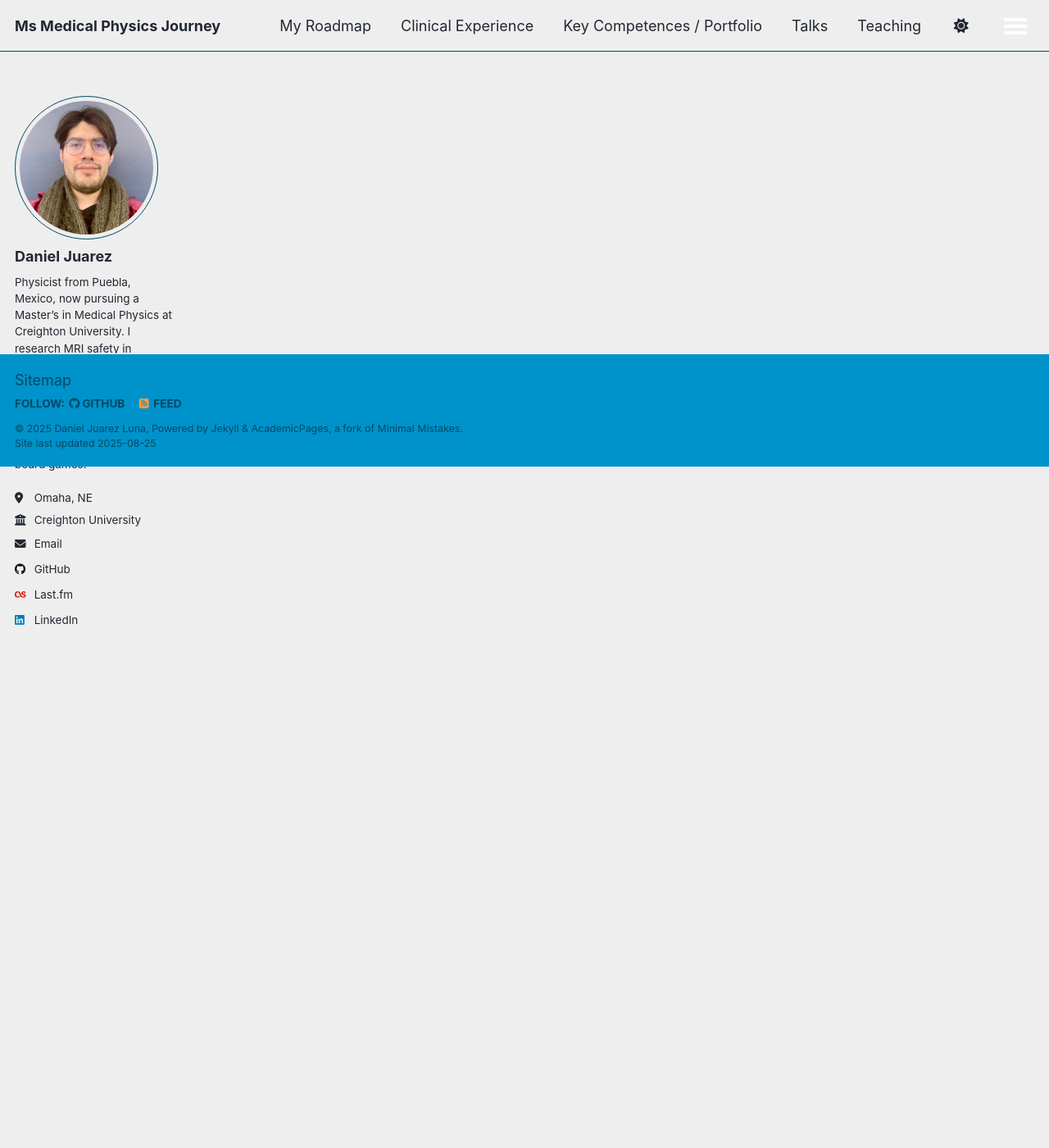
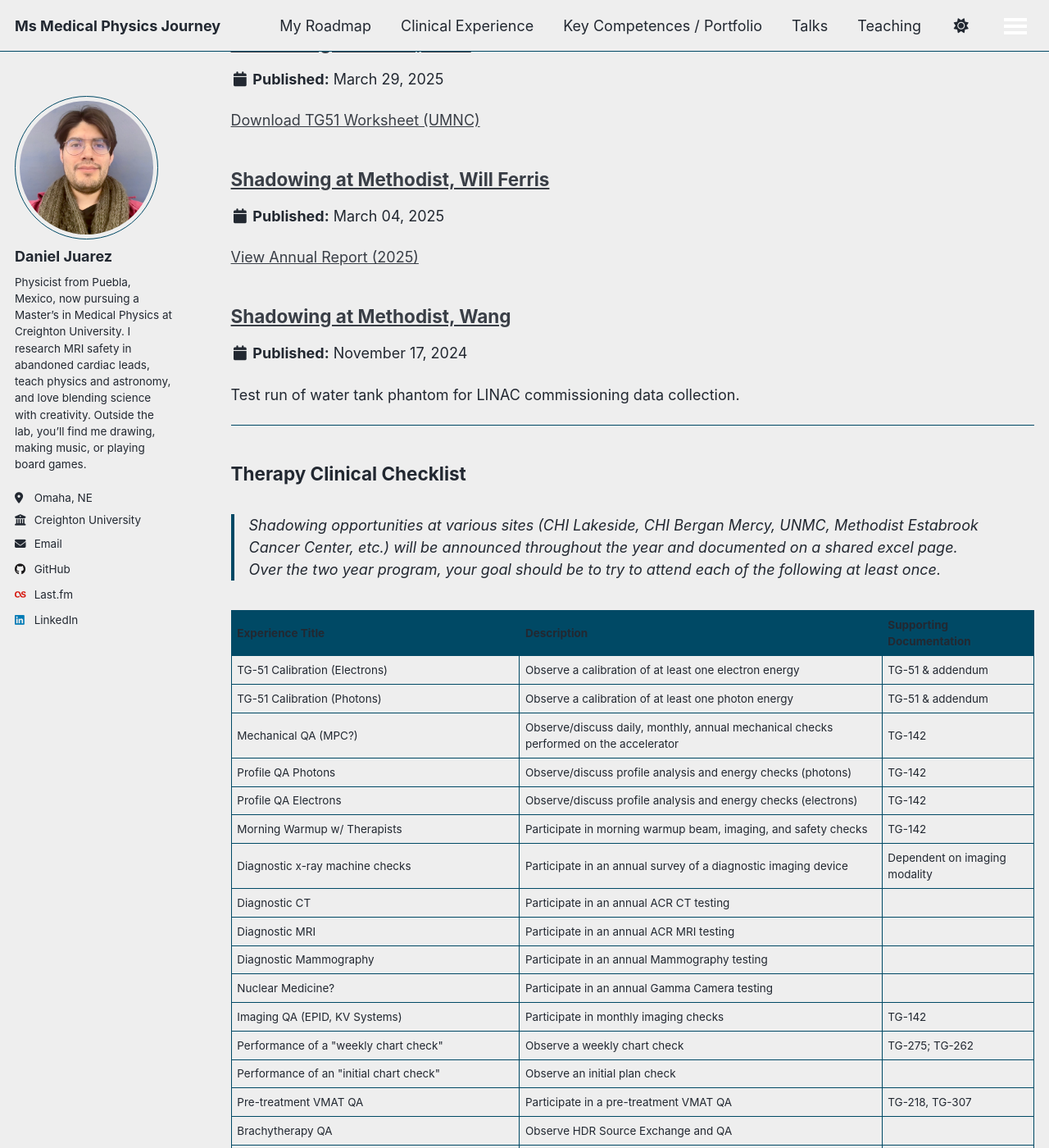
Before and after one commit to Zslw/Zslw.github.io, a Jekyll site: the page built from _pages/clinical.html, in a window 1280 px wide and 1400 px high, scrolled down 831 px. Shown: the whole window at 82% size. Built offline with Jekyll 4.4.1, drawn with Linux system fonts in a browser that asks for light colours; a script that is not in the unit is left out; some of the changed text lies outside the part shown.

Commit message:
clinical experiences added

```diff
--- /dev/null
+++ b/_clinical/Shadowing at Methodist, TG51.md
@@ -0,0 +1,18 @@
+---
+layout: single
+title: "Shadowing at Methodist, Will Ferris"
+collection: clinical
+category: Therapeutic
+type: ""
+permalink: /clinical/2025-spring-clinical-5
+venue: "Methodist Estabrook Cancer Center"
+date: 2025-03-04
+time: 3hrs
+Supervisor: Will Ferris, Medical Physicist
+location: "Omaha, NE"
+description: ""
+docs: "TG51 Worksheet Checklist"
+completed: true
+---
+
+[View Annual Report (2025)](/files/MECC%20TB%20Annual%202025.xlsx)
--- /dev/null
+++ b/_clinical/Shadowing at Methodist, Wang.md
@@ -0,0 +1,92 @@
+---
+layout: single
+title: "Shadowing at Methodist, Wang"
+collection: clinical
+category: therapeutic
+type: ""
+permalink: /clinical/2024-fall-clinical-1
+venue: "Methodist Estabrook Cancer Center"
+date: 2024-11-17
+time: 3hrs
+Supervisor: Dr. Xin Wang
+location: "Omaha, NE"
+description: "Test run of water tank phantom for LINAC commissioning"
+docs: "TG-51, TG-142"
+completed: true
+---
+
+Test run of water tank phantom for LINAC commissioning data collection.
+
+
+# Clinical Shadowing Report – Radiotherapy Dosimetry
+
+**Student Name:** *Daniel Juarez*
+**Date of Shadowing:** 2024-11-17
+**Location:** Methodist Estabrook Cancer Center
+**Supervising Physician/Technologist:** Dr. Xin Wang
+**Duration:** 3 hours
+
+---
+
+## Overview of the Clinical Event
+
+- **Clinical Setting:**
+  Radiotherapy physics team preparing LINAC commissioning measurements using a water tank phantom under guidance of a board-certified medical physicist.
+
+- **Cases Observed:**
+  1. Water tank phantom setup and calibration.
+  2. Detector positioning and 1D/3D alignment techniques.
+  3. Initial beam data collection and troubleshooting anomalies in dosimetry readings.
+
+---
+
+## Procedures and Protocols
+
+- **Procedure Workflow:**
+  The water tank phantom was positioned within the LINAC treatment room and aligned using optical and mechanical tools. The radiation detector was calibrated and positioned, followed by initial measurements to ensure detector consistency. A brief scan sequence was performed to assess beam characteristics such as central axis dose, profile symmetry, and signal quality.
+
+- **Notable Protocol Aspects:**
+  - Use of water for its tissue-equivalent properties due to its effective atomic number, mass attenuation, and absorption coefficients.
+  - 1D calibration: set SSD, optically and mechanically aligned detector, positioned chamber using optical tools.
+  - 3D calibration: centered the detector and ensured phantom alignment within the water tank.
+  - Noted a step-like curve with side wobbling in readings, which was corrected by repositioning the outer chamber.
+  - Air bubbles introduced by the phantom's pump required troubleshooting to stabilize measurements.
+
+---
+
+## Interaction with Radiology Professionals
+
+- **Staff Engagement:**
+  Dr. Xin Wang guided the process, offering clear explanations and connecting theoretical principles to the hands-on workflow of commissioning and dosimetry calibration.
+
+- **Reading Room Experience (if applicable):**
+  Not applicable.
+
+---
+
+## Reflections and Insights
+
+- **Clinical vs. Academic Knowledge:**
+  This experience deepened my understanding of radiotherapy dosimetry and its application in ensuring the accuracy and quality of radiation therapy delivery. It reinforced theoretical knowledge learned in class with real-world procedures.
+
+- **Professional Development Takeaways:**
+  Gained practical insight into dosimetry QA, the importance of precise detector positioning, and how to handle unexpected calibration issues under pressure.
+
+- **Personal Reflections:**
+  The session highlighted the attention to detail, teamwork, and troubleshooting skills required in clinical physics. It strengthened my appreciation for the precision and responsibility inherent in the commissioning process.
+
+---
+
+## Summary
+
+- **Main Lessons Learned:**
+  - Practical knowledge of water tank phantom setup and calibration.
+  - Understanding of TG-51 commissioning procedures.
+  - Problem-solving during pump-induced air bubbles and calibration anomalies.
+  - Hands-on experience analyzing beam profiles and central axis dose.
+
+- **Remaining Questions/Curiosities:**
+  - How are the results of this initial test run used to finalize LINAC calibration for clinical treatment?
+  - What are the follow-up QA steps after beam data collection?
+
+---
--- /dev/null
+++ b/_clinical/Shadowing at Methodist, Will Ferris.md
@@ -0,0 +1,21 @@
+---
+layout: single
+title: "Shadowing at Methodist, Will Ferris"
+collection: clinical
+category: therapeutic
+type: "Therapeutic QA"
+permalink: /clinical/2025-summer-clinical-2
+venue: "Methodist Estabrook Cancer Center"
+date: 2025-08-01
+time: 3hrs
+Supervisor: Will Ferris, Medical Physicist
+location: "Omaha, NE"
+description: "Initial tour of all imaging suites, including MRI, CT, Nuclear Medicine, Mammography, Fluoroscopy, X-ray, Ultrasound, and Interventional Radiology."
+docs: "Imaging Checklist"
+completed: true
+---
+
+
+TG 142
+
+CT QA and Linac QA
--- /dev/null
+++ b/_clinical/Shadowing at UNMC, TG51.md
@@ -0,0 +1,20 @@
+---
+layout: single
+title: "Shadowing at UNMC, TG51"
+collection: clinical
+category: Therapeutic
+type: "Class Tour"
+permalink: /clinical/2025-spring-clinical-4
+venue: "UNMC, Radiation Oncology"
+date: 2025-03-29
+time: 3hr
+Supervisor: Diane Schott, Medical Physicist
+location: "Omaha, NE"
+description: "Clinical Laboratory Session on TG 51 and TG 142"
+docs: "TG51 Worksheet UMNC.pdf"
+completed: true
+---
+
+
+
+[Download TG51 Worksheet (UMNC)](/files/TG51%20Worksheet%20UMNC.pdf)
--- a/_config.yml
+++ b/_config.yml
@@ -276,7 +276,7 @@ defaults:
   # _clinical
   - scope:
       path: ""
-      type: clincal
+      type: clinical
     values:
       layout: single
       author_profile: true
--- a/_pages/clinical.html
+++ b/_pages/clinical.html
@@ -10,3 +10,203 @@ author_profile: true
 {% for post in site.clinical reversed %}
   {% include archive-single.html %}
 {% endfor %}
+
+<hr>
+
+<section id="therapy-clinical-checklist">
+  <h2>Therapy Clinical Checklist</h2>
+
+  <blockquote>
+    <p>
+      Shadowing opportunities at various sites (CHI Lakeside, CHI Bergan Mercy, UNMC, Methodist Estabrook Cancer Center, etc.) will be announced throughout the year and documented on a shared excel page.<br>
+      Over the two year program, your goal should be to try to attend each of the following at least once.
+    </p>
+  </blockquote>
+
+  <table>
+    <thead>
+      <tr>
+        <th>Experience Title</th>
+        <th>Description</th>
+        <th>Supporting Documentation</th>
+      </tr>
+    </thead>
+    <tbody>
+      <tr>
+        <td>TG-51 Calibration (Electrons)</td>
+        <td>Observe a calibration of at least one electron energy</td>
+        <td>TG-51 &amp; addendum</td>
+      </tr>
+      <tr>
+        <td>TG-51 Calibration (Photons)</td>
+        <td>Observe a calibration of at least one photon energy</td>
+        <td>TG-51 &amp; addendum</td>
+      </tr>
+      <tr>
+        <td>Mechanical QA (MPC?)</td>
+        <td>Observe/discuss daily, monthly, annual mechanical checks performed on the accelerator</td>
+        <td>TG-142</td>
+      </tr>
+      <tr>
+        <td>Profile QA Photons</td>
+        <td>Observe/discuss profile analysis and energy checks (photons)</td>
+        <td>TG-142</td>
+      </tr>
+      <tr>
+        <td>Profile QA Electrons</td>
+        <td>Observe/discuss profile analysis and energy checks (electrons)</td>
+        <td>TG-142</td>
+      </tr>
+      <tr>
+        <td>Morning Warmup w/ Therapists</td>
+        <td>Participate in morning warmup beam, imaging, and safety checks</td>
+        <td>TG-142</td>
+      </tr>
+      <tr>
+        <td>Diagnostic x-ray machine checks</td>
+        <td>Participate in an annual survey of a diagnostic imaging device</td>
+        <td>Dependent on imaging modality</td>
+      </tr>
+      <tr>
+        <td>Diagnostic CT</td>
+        <td>Participate in an annual ACR CT testing</td>
+        <td></td>
+      </tr>
+      <tr>
+        <td>Diagnostic MRI</td>
+        <td>Participate in an annual ACR MRI testing</td>
+        <td></td>
+      </tr>
+      <tr>
+        <td>Diagnostic Mammography</td>
+        <td>Participate in an annual Mammography testing</td>
+        <td></td>
+      </tr>
+      <tr>
+        <td>Nuclear Medicine?</td>
+        <td>Participate in an annual Gamma Camera testing</td>
+        <td></td>
+      </tr>
+      <tr>
+        <td>Imaging QA (EPID, KV Systems)</td>
+        <td>Participate in monthly imaging checks</td>
+        <td>TG-142</td>
+      </tr>
+      <tr>
+        <td>Performance of a &quot;weekly chart check&quot;</td>
+        <td>Observe a weekly chart check</td>
+        <td>TG-275; TG-262</td>
+      </tr>
+      <tr>
+        <td>Performance of an &quot;initial chart check&quot;</td>
+        <td>Observe an initial plan check</td>
+        <td></td>
+      </tr>
+      <tr>
+        <td>Pre-treatment VMAT QA</td>
+        <td>Participate in a pre-treatment VMAT QA</td>
+        <td>TG-218, TG-307</td>
+      </tr>
+      <tr>
+        <td>Brachytherapy QA</td>
+        <td>Observe HDR Source Exchange and QA</td>
+        <td></td>
+      </tr>
+      <tr>
+        <td>Brachytherapy Treatment</td>
+        <td>Observe HDR pre-treatment QA and HDR Treatment/Planning</td>
+        <td></td>
+      </tr>
+      <tr>
+        <td>Surface Guidance QA and use during Treatment (SGRT)</td>
+        <td>Participate in QA of an SGRT system (AlignRT or Identify)</td>
+        <td>TG-302</td>
+      </tr>
+      <tr>
+        <td>Respiratory Motion management (4DCT, gated treatment, breath hold)</td>
+        <td>Review a plan and observe treatment</td>
+        <td></td>
+      </tr>
+      <tr>
+        <td>Winston Lutz test (SBRT/SRT Treatment)</td>
+        <td>Participate in performing a Winston Lutz Test</td>
+        <td></td>
+      </tr>
+      <tr>
+        <td>CT Simulator QA</td>
+        <td>Participate in monthly CT Sim QA; review daily QA</td>
+        <td>TG-66</td>
+      </tr>
+      <tr>
+        <td>Special Physics Consult (Implanted Device)</td>
+        <td>Discuss with physicist; create a sample &quot;fake&quot; report</td>
+        <td>TG-203</td>
+      </tr>
+      <tr>
+        <td>Special Physics Consult (Previous Treatment)</td>
+        <td>Discuss with physicist; create a sample &quot;fake&quot; report</td>
+        <td>TG-132</td>
+      </tr>
+      <tr>
+        <td>Adaptive Therapy workflow (Head and Neck)</td>
+        <td>Walk through a &quot;fake&quot; patient case</td>
+        <td>TG-132</td>
+      </tr>
+    </tbody>
+  </table>
+</section>
+
+<hr>
+
+<section id="imaging-clinical-checklist">
+  <h2>Imaging Clinical Checklist</h2>
+
+  <blockquote>
+    <p>
+      Plan for M.S. Medical Physics shadowing events at CHI Radiology, Bergan Mercy Hospital.<br>
+      Purpose: Gain a clinical perspective of medical imaging in general and radiology in particular.
+    </p>
+  </blockquote>
+
+<ul>
+  <li>
+    ✅ <strong>Tour CT</strong>
+    <ul>
+      <li>✅ Observe a CT exam</li>
+      <li>✅ Discuss procedures used by staff</li>
+    </ul>
+  </li>
+  <li>
+    ✅ <strong>Tour MR</strong>
+    <ul>
+      <li>✅ Observe an MRI exam</li>
+      <li>✅ Discuss procedures used by staff</li>
+    </ul>
+  </li>
+  <li>
+    ▢ <strong>Tour Ultrasound</strong>
+    <ul>
+      <li>▢ Observe a US exam</li>
+      <li>▢ Discuss procedures used by staff</li>
+    </ul>
+  </li>
+  <li>
+    ✅ <strong>Tour Fluoroscopy</strong>
+    <ul>
+      <li>✅ Observe a Fluoroscopy exam</li>
+      <li>✅ Discuss procedures used by staff</li>
+    </ul>
+  </li>
+  <li>
+    ✅ <strong>Tour Nuclear Medicine</strong>
+    <ul>
+      <li>✅ Observe a Nuclear Medicine exam</li>
+      <li>✅ Discuss procedures used by staff</li>
+    </ul>
+  </li>
+  <li>
+    ▢ <strong>Shadow radiology resident in the reading room and review a case</strong> (×3)
+  </li>
+</ul>
+
+</section>
```
Also changed, not shown: _clinical/Shadowing at CHI, Imaging Tour 1.md (added, +74 -0 lines), _clinical/Shadowing at CHI, Imaging Tour 2.md (added, +70 -0 lines), _clinical/Shadowing at CHI, Mark Cipolla.md (added, +19 -0 lines), _clinical/clinical_experience_1.md (deleted, +0 -12 lines), _pages/about.md (+4 -4 lines), 4 other files.
